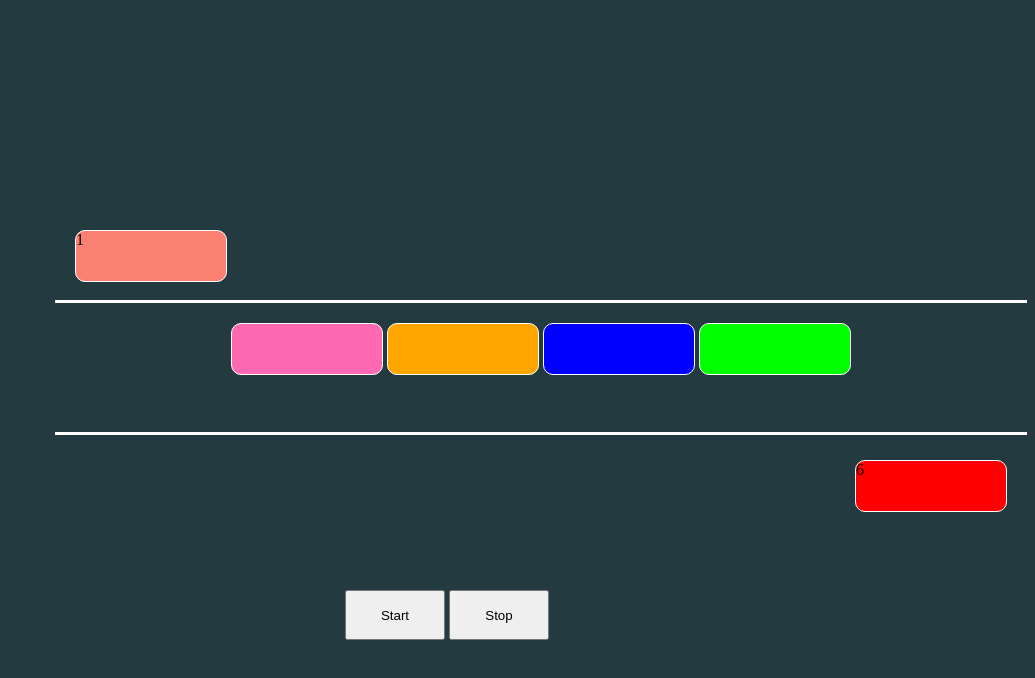
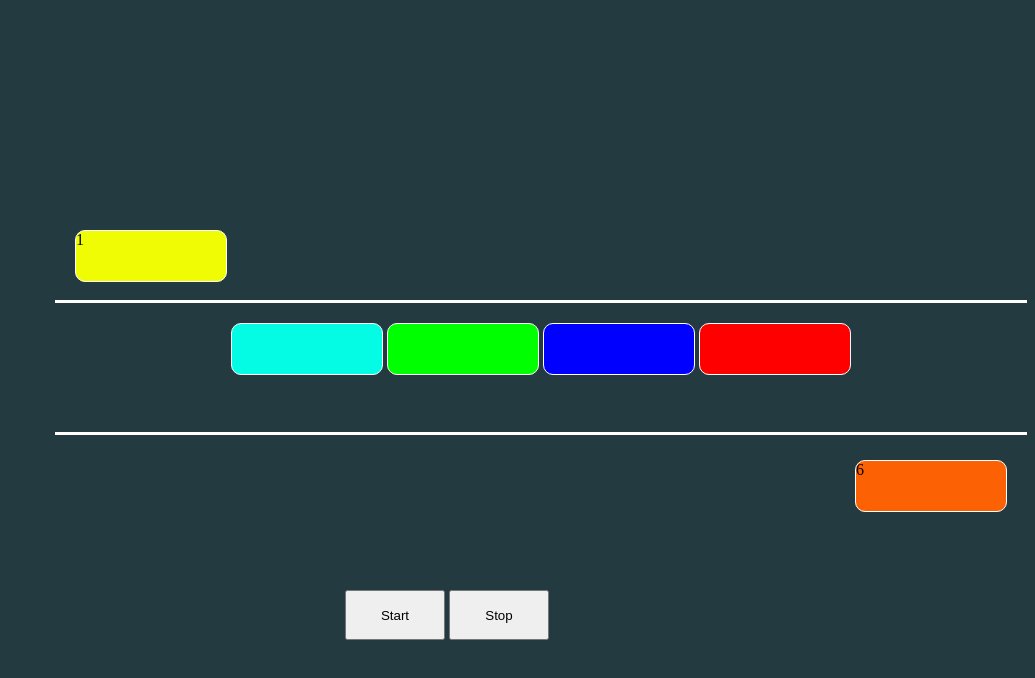
Before and after one commit to ParamiAshinsana/ITS1119-Assignment08, a plain HTML site: page case_02/index.html in a window 1280 px wide. Both pictures are taken after a click on the button "Start". Shown: the whole page, without its empty margins (245-1280 px from the left). Drawn offline with Linux system fonts and the light colour scheme.

Commit message:
All Done

```diff
--- a/case_02/index.html
+++ b/case_02/index.html
@@ -57,11 +57,11 @@
 <main>
     <section id="light">
         <div class="light" style="background-color: #00f;">1</div>
-        <div class="light" style="background-color: #ffa500;"></div>
-        <div class="light" style="background-color: #ff69b4;"></div>
-        <div class="light" style="background-color: #FA8072;"></div>
-        <div class="light" style="background-color: #f00;"></div>
-        <div class="light" style="background-color: #0f0;">6</div>
+        <div class="light" style="background-color: #0f0;"></div>
+        <div class="light" style="background-color: #03fce3;"></div>
+        <div class="light" style="background-color: #f0fc03;"></div>
+        <div class="light" style="background-color: #fc6203;"></div>
+        <div class="light" style="background-color: #f00;">6</div>
     </section>
 
     <section id="button_set">
@@ -75,28 +75,29 @@
 <script>
     var C1 = 0;
     var light_Count = 6;
-    var interval_ID = null;
+    var light_ID = null;
 
     const updateLightPanel = () => {
         C1++;
         $(".light").eq(C1 % light_Count).css("background", "#00f");
-        $(".light").eq(C1 % light_Count-1).css("background", "#ffa500");
-        $(".light").eq(C1 % light_Count-2).css("background", "#ff69b4");
-        $(".light").eq(C1 % light_Count-3).css("background", "#FA8072");
-        $(".light").eq(C1 % light_Count-4).css("background", "#f00");
-        $(".light").eq(C1 % light_Count-5).css("background", "#0f0");
+        $(".light").eq(C1 % light_Count-1).css("background", "#0f0");
+        $(".light").eq(C1 % light_Count-2).css("background", "#03fce3");
+        $(".light").eq(C1 % light_Count-3).css("background", "#f0fc03");
+        $(".light").eq(C1 % light_Count-4).css("background", "#fc6203");
+        $(".light").eq(C1 % light_Count-5).css("background", "#f00");
+
 
     }
 
     $("button:first-child").on("click", () => {
-        if (interval_ID == null) {
-            interval_ID = setInterval(updateLightPanel, 800);
+        if (light_ID == null) {
+            light_ID = setInterval(updateLightPanel, 800);
         }
     });
 
     $("button:nth-child(2)").on("click", () => {
-        clearInterval(interval_ID);
-        interval_ID = null;
+        clearInterval(light_ID);
+        light_ID = null;
     });
 </script>
 </body>
```
Also changed, not shown: 1 other file.
